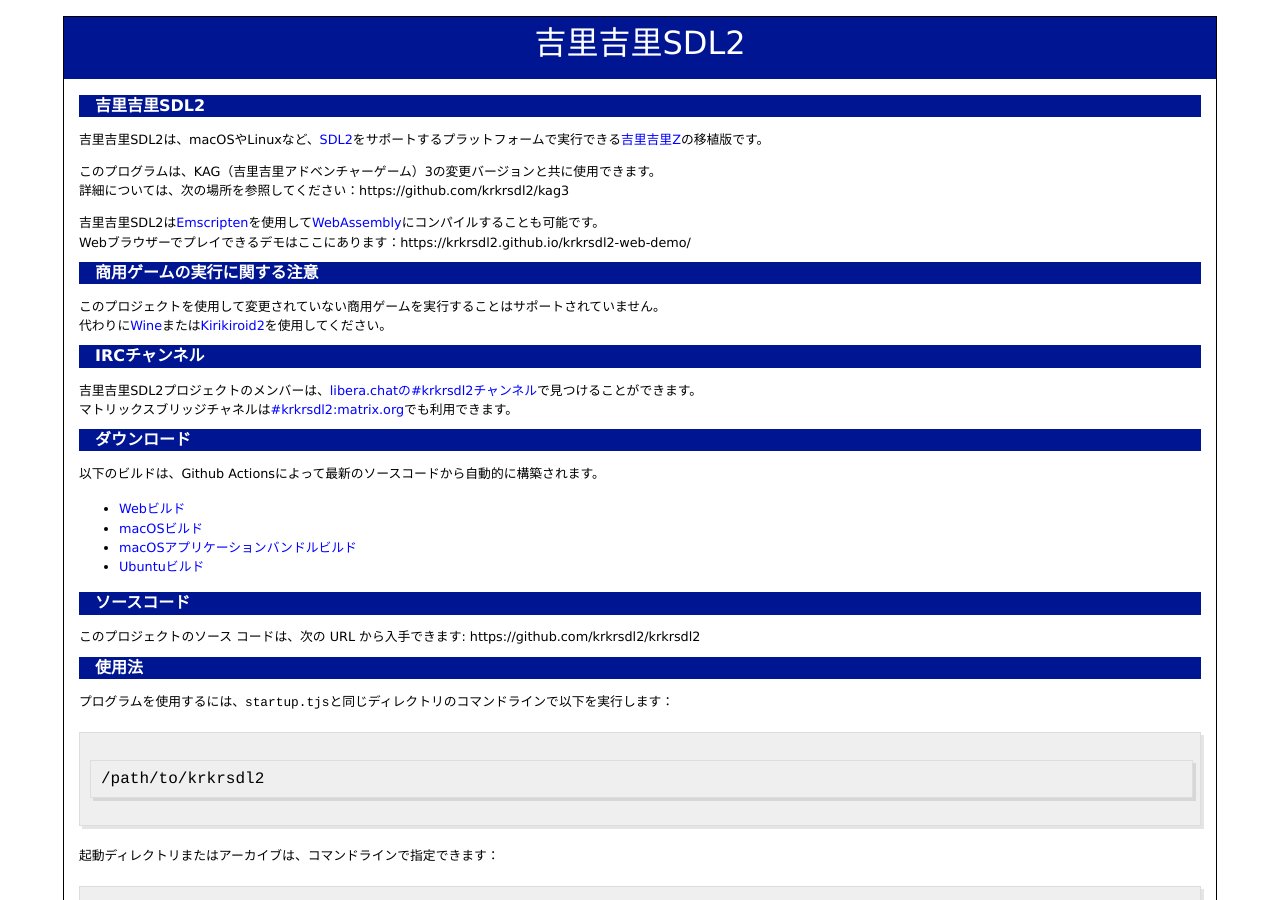
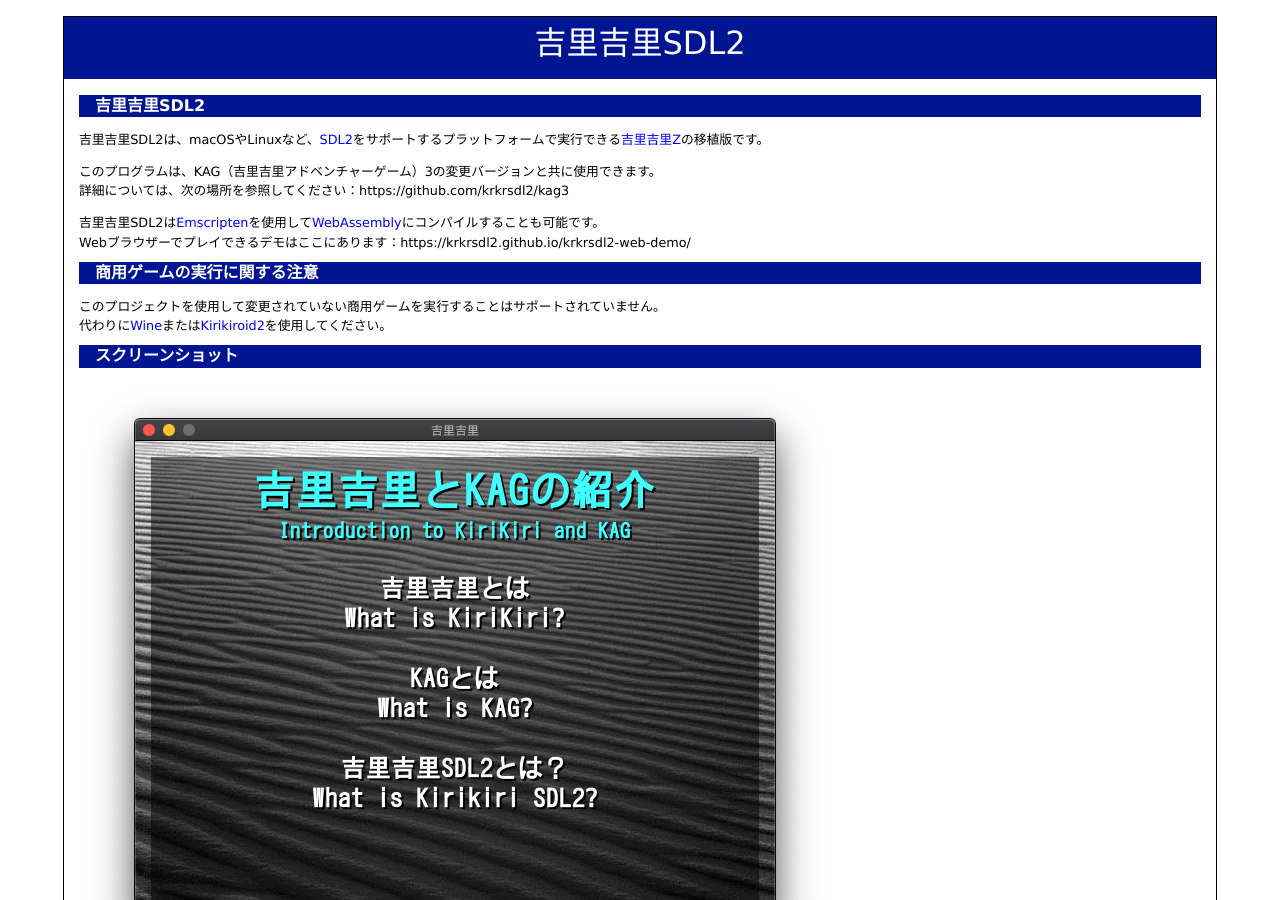
Before and after one commit to krkrsdl2/krkrsdl2, a Jekyll site: the page built from index.md, in a window 1280 px wide and 900 px high. Built offline with Jekyll 4.4.1, drawn with Linux system fonts in a browser that asks for light colours; Markdown is read by kramdown in place of the engine named in the settings.

Commit message:
Add screenshot

```diff
--- a/index.md
+++ b/index.md
@@ -17,6 +17,10 @@
 
 このプロジェクトを使用して変更されていない商用ゲームを実行することはサポートされていません。
 代わりに[Wine](https://www.winehq.org/)または[Kirikiroid2](https://play.google.com/store/apps/details?id=org.tvp.kirikiri2)を使用してください。
+
+## スクリーンショット
+
+![Screenshot](./assets/img/krkrsdl2_demo_screenshot.png)
 
 ## IRCチャンネル
 
```
Also changed, not shown: en/index.md (+4 -0 lines), assets/img/krkrsdl2_demo_screenshot.png (added).
